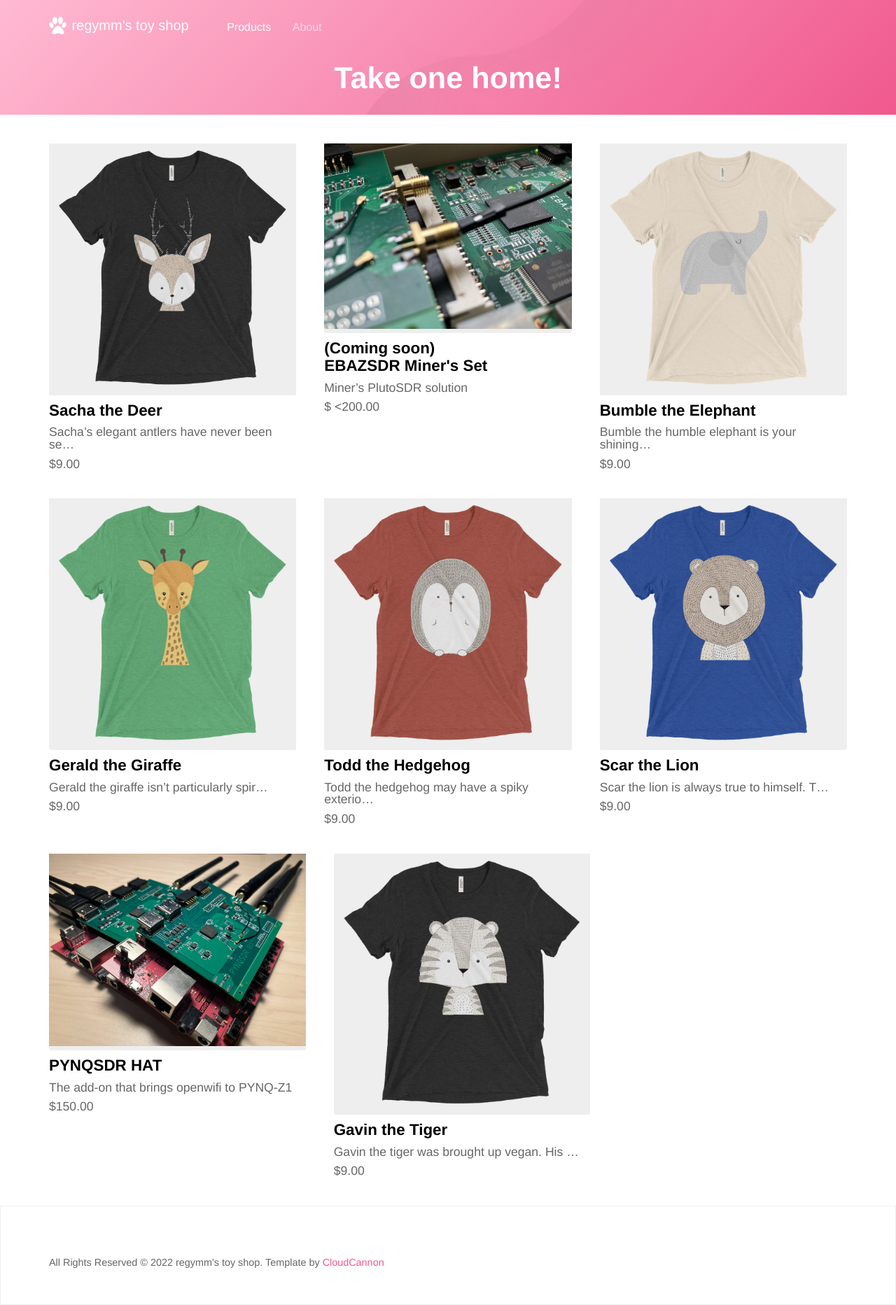
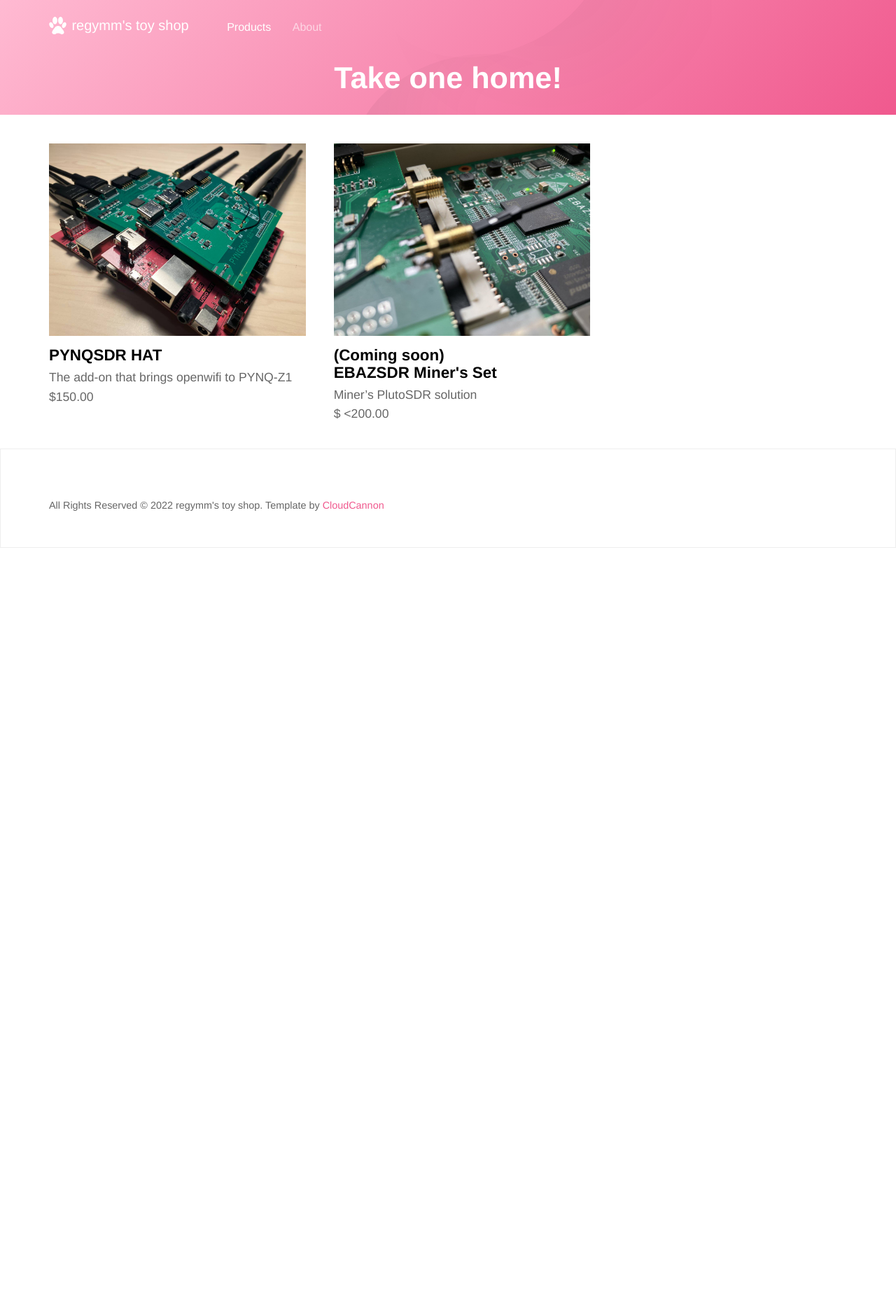
Before and after one commit to regymm/regymm-toy-shop, a Jekyll site: the page built from index.html, in a window 1280 px wide. Shown: the whole page at 70% size. Built offline with Jekyll 4.4.1, drawn with Linux system fonts in a browser that asks for light colours; after the commit the page ends 900 px from its top, so only the background shows below that.

Commit message:
More modificatins

```diff
--- a/_includes/product-styles.html
+++ b/_includes/product-styles.html
@@ -6,10 +6,4 @@
 			</a>
 		</div>
 	{% endfor %}
-
-	<!--<div class="style-picker">-->
-		<!--{% for style in include.product.styles %}-->
-			<!--<div style="background-color: {{ style.color }}" data-item-id="{{ forloop.index }}"></div>-->
-		<!--{% endfor %}-->
-	<!--</div>-->
 </div>
--- /dev/null
+++ b/_products/0-pynqsdr_hat.md
@@ -0,0 +1,18 @@
+---
+name: PYNQSDR HAT
+description_markdown: >-
+  The add-on that brings openwifi to PYNQ-Z1
+description_markdown_full: |
+  <br/>
+  The original idea from late 2021, now ready for sale. Even with a new 299$ PYNQ-Z1, this combo is still the cheapest available openwifi-capable platform(as of late 2022). <br/>
+  Functions: PlutoSDR firmware, iio-oscilloscope, GQRX, dump1090, GNURadio, openwifi firmware, WiFi hotspot, packets capture, connect to other hotspots, and more. <br/>
+  Limitations: Due to bandwidth limitations of the TX LVDS connections, 1RX1TX 40 MHz sample rate is the maximum. This is enough for all openwifi operations. For RX, 61.44 MHz sample rate can be possible. The baluns are not rated for 5 GHz, so transmission power is low. <br/>
+  Items included: PYNQSDR HAT itself, HDMI cable x2, PMOD bridge x2, Antenna x2, SMA adapter x2. See picture 2. <i>PYNQ-Z1 itself is NOT included!</i><br/>
+  Connection: The 3 SMA connectors(2 used, one spare) on HAT are SMA-P(ordinary standard), the adapters are SMA-J to RP-SMA-P, the antennae are RP-SMA-J(WiFi standard). See picture 3. <br/>
+  Setup guide and software support will come later. <br/>
+
+price: '150.00'
+stock: 0
+styles:
+  - image: /images/products/pynqsdr_hat/0.jpg
+---
--- a/_products/deer.md
+++ /dev/null
@@ -1,32 +0,0 @@
----
-name: Sacha the Deer
-description_markdown: >-
-  Sacha's elegant antlers have never been seen on such a beautiful t-shirt. Wear
-  this majestic beast and feel all your problems float away.
-
-
-
-  Slim Fit, 5oz 100% Cotton T-Shirt.
-garment_type:
-price: '9.00'
-sku: deer
-stock: 10
-sizes:
-  - Small
-  - Medium
-  - Large
-  - XL
-styles:
-  - name: Black
-    color: '#000000'
-    image: /images/products/deer/black.jpg
-  - name: Blue
-    color: '#39589e'
-    image: /images/products/deer/blue.jpg
-  - name: Clay
-    color: '#9c5145'
-    image: /images/products/deer/clay.jpg
-  - name: Cream
-    color: '#dfd3c2'
-    image: /images/products/deer/cream.jpg
----
--- a/_products/elephant.md
+++ /dev/null
@@ -1,26 +0,0 @@
----
-name: Bumble the Elephant
-description_markdown: >-
-  Bumble the humble elephant is your shining star. He will always remember who
-  you are and why you are here.
-
-
-
-  Slim Fit, 5oz 100% Cotton T-Shirt.
-garment_type:
-price: '9.00'
-sku: elephant
-stock: 10
-sizes:
-  - Small
-  - Medium
-  - Large
-  - XL
-styles:
-  - name: Cream
-    color: '#dfd3c2'
-    image: /images/products/elephant/cream.jpg
-  - name: Green
-    color: '#67aa79'
-    image: /images/products/elephant/green.jpg
----
--- a/_products/giraffe.md
+++ /dev/null
@@ -1,23 +0,0 @@
----
-name: Gerald the Giraffe
-description_markdown: >-
-  Gerald the giraffe isn't particularly spiritual but he has a long neck which
-  can help you in a pinch.
-
-
-
-  Slim Fit, 5oz 100% Cotton T-Shirt.
-garment_type:
-price: '9.00'
-sku: giraffe
-stock: 10
-sizes:
-  - Small
-  - Medium
-  - Large
-  - XL
-styles:
-  - name: Green
-    color: '#67aa79'
-    image: /images/products/giraffe/green.jpg
----
--- a/_products/hog.md
+++ /dev/null
@@ -1,30 +0,0 @@
----
-name: Todd the Hedgehog
-description_markdown: >-
-  Todd the hedgehog may have a spiky exterior but his heart is made of gold.
-  Unfortunately this weighs him down and makes it difficult for him to get
-  around.
-
-
-
-  Slim Fit, 5oz 100% Cotton T-Shirt.
-garment_type:
-price: '9.00'
-sku: hog
-stock: 10
-sizes:
-  - Small
-  - Medium
-  - Large
-  - XL
-styles:
-  - name: Clay
-    color: '#9c5145'
-    image: /images/products/hog/clay.jpg
-  - name: Cream
-    color: '#dfd3c2'
-    image: /images/products/hog/cream.jpg
-  - name: Blue
-    color: '#39589e'
-    image: /images/products/hog/blue.jpg
----
--- a/_products/lion.md
+++ /dev/null
@@ -1,23 +0,0 @@
----
-name: Scar the Lion
-description_markdown: >-
-  Scar the lion is always true to himself. The Mufasa tragedy was a slight
-  blemish in what was otherwise a saint-like life.
-
-
-
-  Slim Fit, 5oz 100% Cotton T-Shirt.
-garment_type:
-price: '9.00'
-sku: lion
-stock: 10
-sizes:
-  - Small
-  - Medium
-  - Large
-  - XL
-styles:
-  - name: Blue
-    color: '#39589e'
-    image: /images/products/lion/blue.jpg
----
--- a/_products/tiger.md
+++ /dev/null
@@ -1,35 +0,0 @@
----
-name: Gavin the Tiger
-description_markdown: >-
-  Gavin the tiger was brought up vegan. His favorite meal is chickpea salad with
-  a lemon juice dressing.
-
-
-
-  Slim Fit, 5oz 100% Cotton T-Shirt.
-garment_type:
-price: '9.00'
-sku: tiger
-stock: 10
-sizes:
-  - Small
-  - Medium
-  - Large
-  - XL
-styles:
-  - name: Black
-    color: '#000000'
-    image: /images/products/tiger/black.jpg
-  - name: Blue
-    color: '#39589e'
-    image: /images/products/tiger/blue.jpg
-  - name: Clay
-    color: '#9c5145'
-    image: /images/products/tiger/clay.jpg
-  - name: Cream
-    color: '#dfd3c2'
-    image: /images/products/tiger/cream.jpg
-  - name: Green
-    color: '#67aa79'
-    image: /images/products/tiger/green.jpg
----
--- a/_sass/products.scss
+++ b/_sass/products.scss
@@ -1,6 +1,6 @@
 .styles {
 	width: 100%;
-	background: #eee;
+	//background: #eee;
 	position: relative;
 	padding: 0px;
 	box-sizing: border-box;
--- a/index.html
+++ b/index.html
@@ -15,7 +15,7 @@
 						<div class="product-details">
 							<h4><a href="{{ product.url }}">{{ product.name }}</a></h4>
 							<div class="product-description">
-								{{ product.description_markdown | truncate: 45 | markdownify }}
+								{{ product.description_markdown | markdownify }}
 							</div>
 							<p>${{ product.price }}</p>
 						</div>
```
Also changed, not shown: _layouts/product.html (+14 -5 lines), _products/1-ebazsdr_miner_set.md (added, +13 -0 lines), _products/ebazsdr_miner_set.md (deleted, +0 -13 lines), _products/pynqsdr_hat.md (deleted, +0 -11 lines), Gemfile.lock, _includes/social-icon.html (added).
